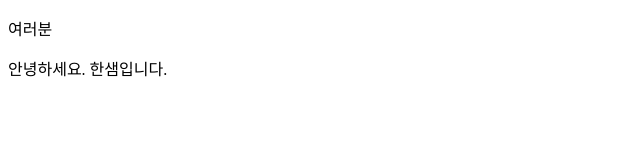
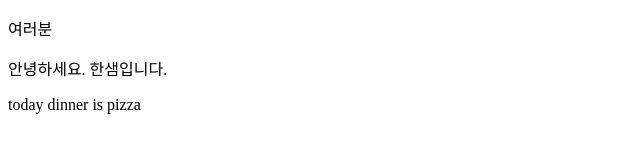
Before and after one commit to gkstoa/lineart, a plain HTML site: page index.html in a window 1280 px wide. Shown: the whole page, without its empty margins (0-640 px from the left). Drawn offline with Linux system fonts and the light colour scheme.

Commit message:
hhss first commit

```diff
--- a/index.html
+++ b/index.html
@@ -10,6 +10,7 @@
 
 	<p>여러분</p>
 	<p>안녕하세요. 한샘입니다.</p>
+	<p>today dinner is pizza</p>
 
 </body>
 </html>
```
